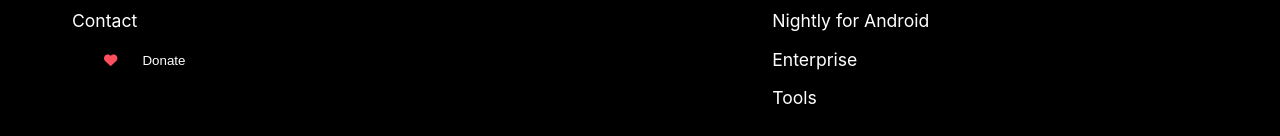
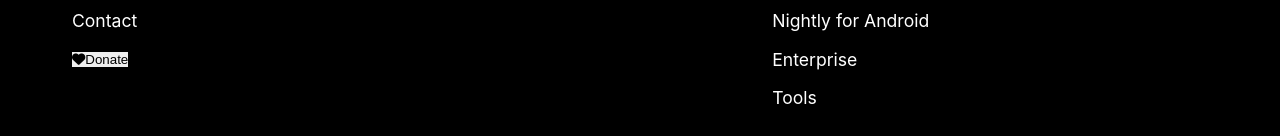
Before and after one commit to Sujin14/mozilla, a plain HTML site: page index.html in a window 1280 px wide. Shown: the part 2183-2319 px from the top of the page. Drawn offline with Linux system fonts and the light colour scheme.

Commit message:
btn class replace

```diff
--- a/index.html
+++ b/index.html
@@ -106,7 +106,7 @@
                     <li><a href="#">Mozilla Blog</a></li>
                     <li><a href="#">Careers</a></li>
                     <li><a href="#">Contact</a></li>
-                    <button class="heart"><i class="fa-solid fa-heart"></i>Donate</button>
+                    <button class="btn"><i class="fa-solid fa-heart"></i>Donate</button>
                 </ul>
                 <ul class="footer-group">
                     <li><a href="#">Resources</a></li>
```
